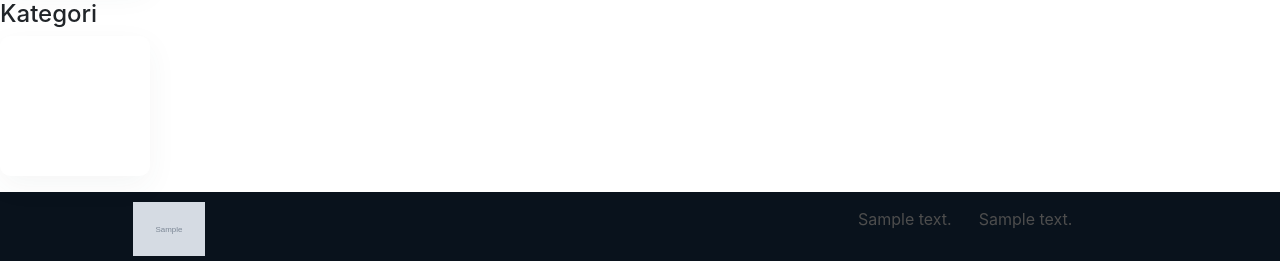
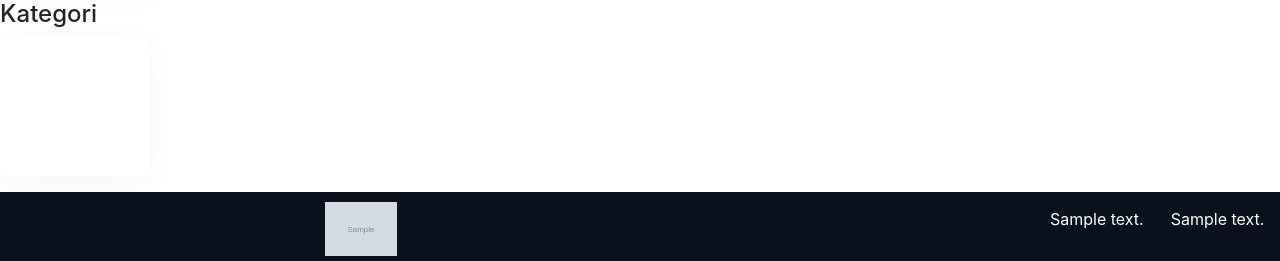
Before and after one commit to emircanomak/flyUAV, a Django app: template flyUAV/templates/main/main.html in a window 1280 px wide. Shown: the part 1186-1447 px from the top of the page. Run offline with Django 3.2, Linux system fonts and the light colour scheme; the template is opened without the code that fills it: most values are stand-ins (such as "Sample title", 1, 10 or a date in 2020); grey boxes marked "Sample" are stand-in pictures; some libraries are stand-ins or nearby versions.

Commit message:
footer edit

```diff
--- a/flyUAV/static/style/footer.css
+++ b/flyUAV/static/style/footer.css
@@ -7,13 +7,13 @@
   .footer-text-container p {
     margin-left: 20rem;
     margin-top: 15px;
-    color: #4d4d4d;
+    color: white; text-shadow: white;
     text-align: center;
   }
 
   .footer-container .footer-logo {
     margin-top: 5px;
-    margin-left: 10%;
+    margin-left: 25%;
   }
 
   .footer-image-item {
```
